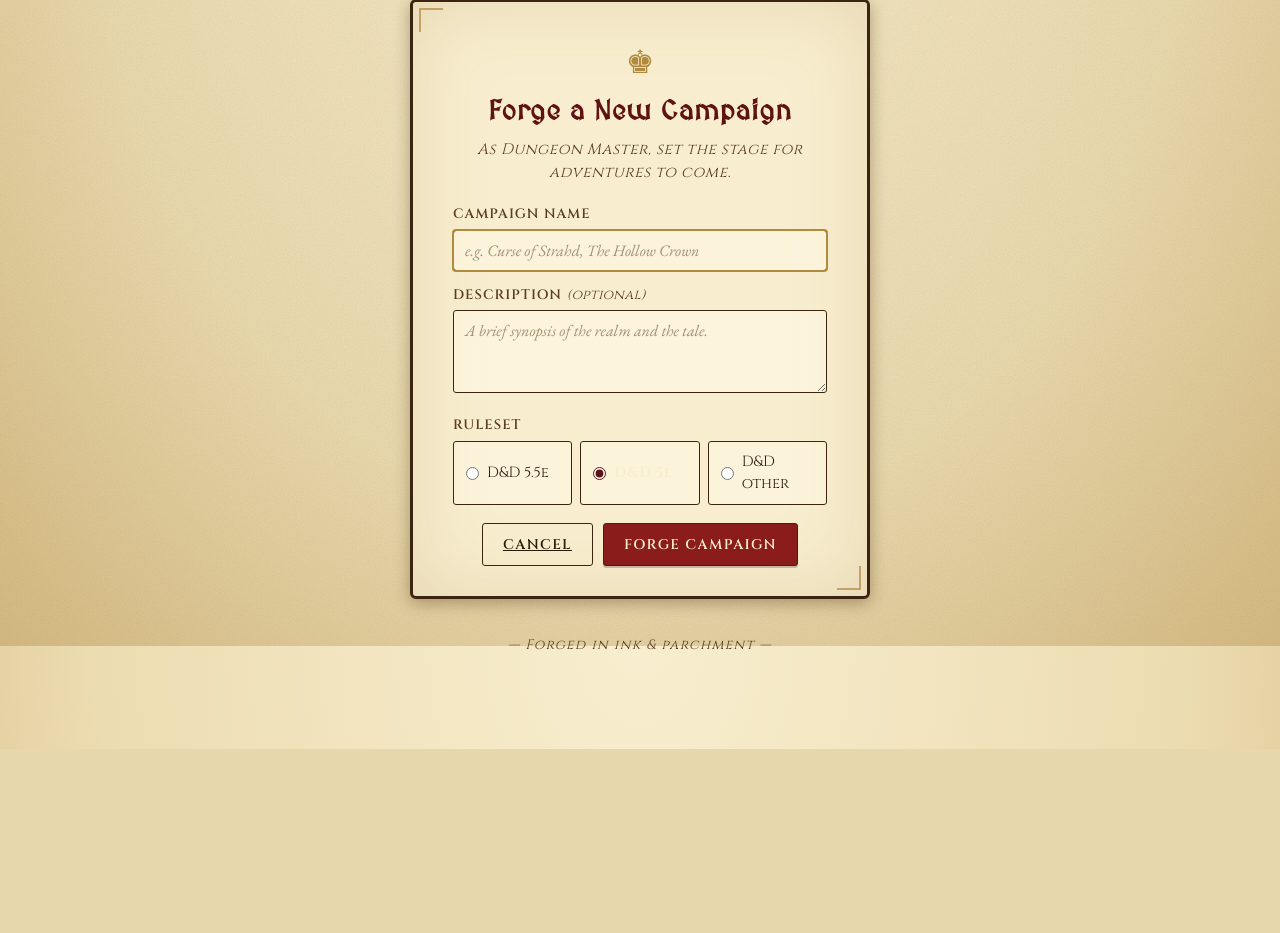
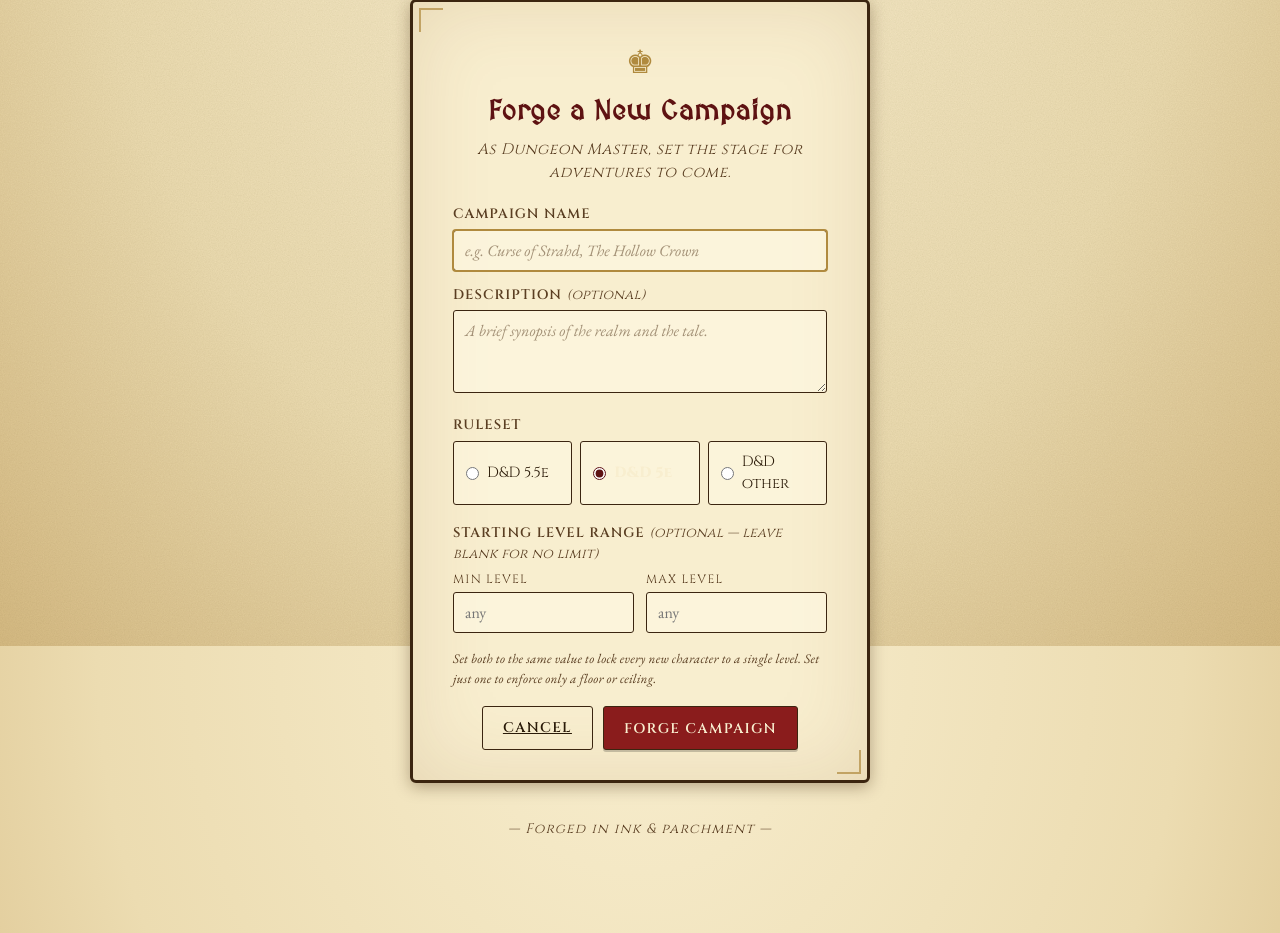
Before and after one commit to TDWolff/calendar, a Flask app: page /dnd/campaigns/new in a window 1280 px wide. Shown: the part 154-1087 px from the top of the page. Before the commit the page ends 903 px from the top, so only its background shows below. Run offline with Flask 3, Linux system fonts and the light colour scheme; the visitor is signed in with stand-in values (Sample User, id 1).

Commit message:
Add campaign level constraints and ruleset options
Introduce optional starting level bounds for campaigns (starting_level_min / starting_level_max) with DB migration support and a human-readable label property. Add form fields and validation for level ranges when creating a campaign, plus parsing helpers and global ABS_LEVEL_* limits. Add RULESET_CONTENT and helpers to expose canonical race/class lists per ruleset and wire these into character creation so the campaign's ruleset is enforced (dropdowns when available). Update character creation to respect campaign-level min/max (with errors and readonly/fixed level UX), persist form values on error, and show constraint badges in templates. Add CSS for level-range inputs and constraint badges.

```diff
--- a/dnd.py
+++ b/dnd.py
@@ -11,6 +11,58 @@ dnd_bp = Blueprint('dnd', __name__, url_prefix='/dnd')
 
 
 # --------------------------------------------------------------------------- helpers
+
+ABS_LEVEL_MIN = 1
+ABS_LEVEL_MAX = 20
+
+
+# Race + class catalogs per ruleset. None signals "no enforced list" (free text).
+# Lists are intentionally limited to the canonical Player's Handbook sets so the
+# dropdown stays tractable; expansions can be added later.
+RULESET_CONTENT = {
+    '5e': {
+        'races': [
+            'Dragonborn', 'Dwarf', 'Elf', 'Gnome', 'Half-Elf', 'Half-Orc',
+            'Halfling', 'Human', 'Tiefling',
+        ],
+        'classes': [
+            'Barbarian', 'Bard', 'Cleric', 'Druid', 'Fighter', 'Monk',
+            'Paladin', 'Ranger', 'Rogue', 'Sorcerer', 'Warlock', 'Wizard',
+        ],
+    },
+    '5.5e': {
+        # 2024 PHB calls them "species" but the model column is still race.
+        'races': [
+            'Aasimar', 'Dragonborn', 'Dwarf', 'Elf', 'Gnome', 'Goliath',
+            'Halfling', 'Human', 'Orc', 'Tiefling',
+        ],
+        'classes': [
+            'Barbarian', 'Bard', 'Cleric', 'Druid', 'Fighter', 'Monk',
+            'Paladin', 'Ranger', 'Rogue', 'Sorcerer', 'Warlock', 'Wizard',
+        ],
+    },
+    'other': None,
+}
+
+
+def _ruleset_content(ruleset):
+    """Returns {'races': [...], 'classes': [...]} or None for 'other'/unknown."""
+    return RULESET_CONTENT.get(ruleset)
+
+
+def _parse_optional_level(raw, field_label):
+    """Returns (value_or_None, error_or_None). Empty string → None (no constraint)."""
+    raw = (raw or '').strip()
+    if not raw:
+        return None, None
+    try:
+        n = int(raw)
+    except ValueError:
+        return None, f'{field_label} must be a whole number between {ABS_LEVEL_MIN} and {ABS_LEVEL_MAX}.'
+    if n < ABS_LEVEL_MIN or n > ABS_LEVEL_MAX:
+        return None, f'{field_label} must be between {ABS_LEVEL_MIN} and {ABS_LEVEL_MAX}.'
+    return n, None
+
 
 def _user_campaigns():
     """Campaigns the current user is involved in (as DM or member)."""
@@ -46,16 +98,27 @@ def index():
 @login_required
 def campaign_new():
     error = None
+    form = {}
     if request.method == 'POST':
-        name = (request.form.get('name') or '').strip()
-        description = (request.form.get('description') or '').strip()
-        ruleset = (request.form.get('default_ruleset') or '5e').strip()
+        form = request.form
+        name = (form.get('name') or '').strip()
+        description = (form.get('description') or '').strip()
+        ruleset = (form.get('default_ruleset') or '5e').strip()
+        lvl_min, err_min = _parse_optional_level(form.get('starting_level_min'), 'Min level')
+        lvl_max, err_max = _parse_optional_level(form.get('starting_level_max'), 'Max level')
+
         if not name:
             error = 'A campaign must have a name.'
         elif len(name) > 120:
             error = 'Name too long (max 120 chars).'
         elif ruleset not in VALID_RULESETS:
             error = f'Ruleset must be one of: {", ".join(sorted(VALID_RULESETS))}.'
+        elif err_min:
+            error = err_min
+        elif err_max:
+            error = err_max
+        elif lvl_min is not None and lvl_max is not None and lvl_min > lvl_max:
+            error = 'Min level cannot exceed max level.'
         else:
             campaign = Campaign(
                 name=name,
@@ -63,6 +126,8 @@ def campaign_new():
                 dm_user_id=current_user.id,
                 join_code=make_unique_join_code(),
                 default_ruleset=ruleset,
+                starting_level_min=lvl_min,
+                starting_level_max=lvl_max,
             )
             db.session.add(campaign)
             db.session.flush()
@@ -71,7 +136,8 @@ def campaign_new():
             db.session.commit()
             return redirect(url_for('dnd.campaign_detail', campaign_id=campaign.id))
 
-    return render_template('dnd/campaign_new.html', error=error, rulesets=sorted(VALID_RULESETS))
+    return render_template('dnd/campaign_new.html',
+                           error=error, rulesets=sorted(VALID_RULESETS), form=form)
 
 
 @dnd_bp.route('/campaigns/join', methods=['GET', 'POST'])
@@ -188,21 +254,40 @@ def character_new(campaign_id):
         abort(404)
     _ensure_membership(campaign)
 
+    # Effective level bounds for this campaign's character creation.
+    lvl_min = campaign.starting_level_min or ABS_LEVEL_MIN
+    lvl_max = campaign.starting_level_max or ABS_LEVEL_MAX
+
+    # Ruleset is locked to the campaign's. We don't accept a different one from
+    # the form — that'd just be a player picking their own rulebook.
+    ruleset = campaign.default_ruleset
+    content = _ruleset_content(ruleset)
+    race_options = content['races'] if content else None
+    class_options = content['classes'] if content else None
+
     error = None
+    form = {}
     if request.method == 'POST':
-        name = (request.form.get('name') or '').strip()
-        char_class = (request.form.get('character_class') or '').strip()
-        race = (request.form.get('race') or '').strip()
+        form = request.form
+        name = (form.get('name') or '').strip()
+        char_class = (form.get('character_class') or '').strip()
+        race = (form.get('race') or '').strip()
         try:
-            level = max(1, min(20, int(request.form.get('level') or 1)))
+            level = int(form.get('level') or lvl_min)
         except ValueError:
-            level = 1
-        ruleset = (request.form.get('ruleset') or campaign.default_ruleset).strip()
+            level = lvl_min
 
         if not name:
             error = 'A hero must have a name.'
-        elif ruleset not in VALID_RULESETS:
-            error = f'Ruleset must be one of: {", ".join(sorted(VALID_RULESETS))}.'
+        elif level < lvl_min or level > lvl_max:
+            if lvl_min == lvl_max:
+                error = f'The Dungeon Master requires new heroes to begin at level {lvl_min}.'
+            else:
+                error = f'New heroes must begin between levels {lvl_min} and {lvl_max} in this campaign.'
+        elif race_options is not None and race and race not in race_options:
+            error = f'"{race}" is not a recognized race in this campaign’s ruleset.'
+        elif class_options is not None and char_class and char_class not in class_options:
+            error = f'"{char_class}" is not a recognized class in this campaign’s ruleset.'
         else:
             character = Character(
                 user_id=current_user.id,
@@ -220,7 +305,10 @@ def character_new(campaign_id):
 
     return render_template(
         'dnd/character_new.html',
-        campaign=campaign, error=error, rulesets=sorted(VALID_RULESETS),
+        campaign=campaign, error=error, form=form,
+        lvl_min=lvl_min, lvl_max=lvl_max,
+        ruleset=ruleset,
+        race_options=race_options, class_options=class_options,
     )
 
 
--- a/static/css/style.css
+++ b/static/css/style.css
@@ -1621,6 +1621,53 @@ body::before {
 
 .ruleset-field {
     grid-template-columns: 1fr 1fr 1fr;
+}
+
+.level-range-field {
+    grid-template-columns: 1fr 1fr;
+    gap: 12px;
+}
+.level-range-field .field-hint {
+    grid-column: 1 / -1;
+    margin: 4px 0 0;
+}
+.level-range-field input[type="number"] {
+    background: rgba(255, 250, 230, 0.55);
+    border: 1px solid var(--border-dark);
+    border-radius: 3px;
+    padding: 9px 11px;
+    font-family: var(--font-body);
+    color: var(--ink);
+    font-size: 1rem;
+    width: 100%;
+}
+.level-range-field input[type="number"]:focus {
+    outline: 2px solid var(--gold);
+    outline-offset: -1px;
+}
+
+.campaign-constraints {
+    display: flex;
+    flex-wrap: wrap;
+    gap: 8px;
+    margin: 0 0 16px;
+}
+.constraint-badge {
+    font-family: var(--font-heading);
+    font-size: 0.78rem;
+    text-transform: uppercase;
+    letter-spacing: 0.1em;
+    padding: 5px 10px;
+    border: 1px solid var(--gold);
+    border-radius: 2px;
+    color: var(--amber-dark);
+    background: rgba(255, 250, 230, 0.7);
+    font-weight: 700;
+}
+.constraint-badge-level {
+    color: var(--regal-dark);
+    border-color: var(--regal);
+    background: rgba(91, 42, 130, 0.08);
 }
 
 /* ============================== D&D PLACEHOLDER ============================== */
--- a/templates/dnd/campaign_detail.html
+++ b/templates/dnd/campaign_detail.html
@@ -11,6 +11,12 @@
     <h1 class="site-title">{{ campaign.name }}</h1>
     {% if campaign.description %}
     <p class="site-subtitle">{{ campaign.description }}</p>
+    {% endif %}
+    {% set level_label = campaign.starting_level_label %}
+    {% if level_label %}
+    <div class="campaign-constraints" style="justify-content: center;">
+        <span class="constraint-badge constraint-badge-level">{{ level_label }}</span>
+    </div>
     {% endif %}
     <div class="filigree" aria-hidden="true">&#10070; &#9876; &#10070;</div>
 </header>
--- a/templates/dnd/campaign_new.html
+++ b/templates/dnd/campaign_new.html
@@ -17,23 +17,47 @@
             <label class="field">
                 <span class="field-label">Campaign Name</span>
                 <input type="text" name="name" maxlength="120" autocomplete="off"
-                       autofocus required placeholder="e.g. Curse of Strahd, The Hollow Crown">
+                       autofocus required value="{{ form.get('name') or '' }}"
+                       placeholder="e.g. Curse of Strahd, The Hollow Crown">
             </label>
 
             <label class="field">
                 <span class="field-label">Description <em>(optional)</em></span>
                 <textarea name="description" maxlength="2000" rows="3"
-                          placeholder="A brief synopsis of the realm and the tale."></textarea>
+                          placeholder="A brief synopsis of the realm and the tale.">{{ form.get('description') or '' }}</textarea>
             </label>
 
             <fieldset class="status-field ruleset-field">
                 <legend class="field-label">Ruleset</legend>
                 {% for rs in rulesets %}
                 <label class="status-option">
-                    <input type="radio" name="default_ruleset" value="{{ rs }}" {% if rs == '5e' %}checked{% endif %}>
+                    <input type="radio" name="default_ruleset" value="{{ rs }}"
+                           {% if (form.get('default_ruleset') or '5e') == rs %}checked{% endif %}>
                     <span>D&amp;D {{ rs }}</span>
                 </label>
                 {% endfor %}
+            </fieldset>
+
+            <fieldset class="status-field level-range-field">
+                <legend class="field-label">
+                    Starting Level Range <em>(optional &mdash; leave blank for no limit)</em>
+                </legend>
+                <div class="datetime-col">
+                    <span class="sub-label">Min Level</span>
+                    <input type="number" name="starting_level_min" min="1" max="20"
+                           value="{{ form.get('starting_level_min') or '' }}"
+                           placeholder="any">
+                </div>
+                <div class="datetime-col">
+                    <span class="sub-label">Max Level</span>
+                    <input type="number" name="starting_level_max" min="1" max="20"
+                           value="{{ form.get('starting_level_max') or '' }}"
+                           placeholder="any">
+                </div>
+                <p class="field-hint">
+                    Set both to the same value to lock every new character to a single level.
+                    Set just one to enforce only a floor or ceiling.
+                </p>
             </fieldset>
 
             <div class="modal-actions auth-actions">
```
Also changed, not shown: models.py (+33 -0 lines), templates/dnd/character_new.html (+48 -23 lines).
